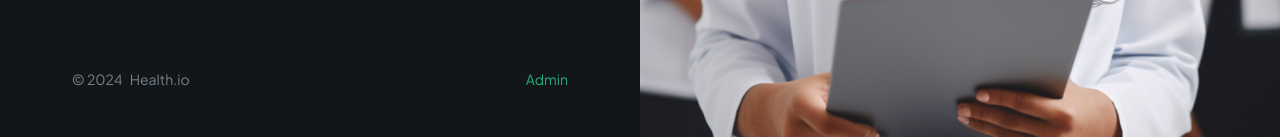
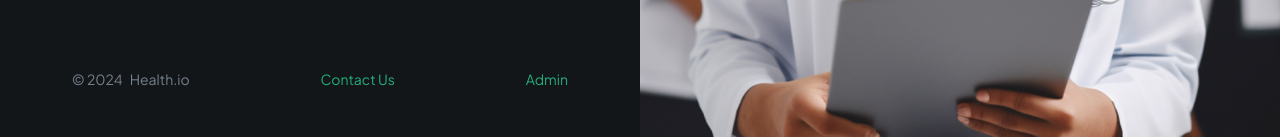
Before and after one commit to mayankkalra03/health.io, a Next.js app: page / in a window 1280 px wide. Shown: the part 663-800 px from the top of the page. Built offline with nearby package versions, Linux system fonts and the light colour scheme; no server answers.

Commit message:
fixed ui

```diff
--- a/app/page.tsx
+++ b/app/page.tsx
@@ -27,6 +27,9 @@ const Home = ({ searchParams }: SearchParamProps) => {
             <p className="justify-items-end text-dark-600 xl:text-left">
               © 2024 &nbsp;&nbsp;Health.io
             </p>
+            <Link href="/contact" className="text-green-500">
+              Contact Us
+            </Link>
             <Link href="/?admin=true" className="text-green-500">
               Admin
             </Link>
```
